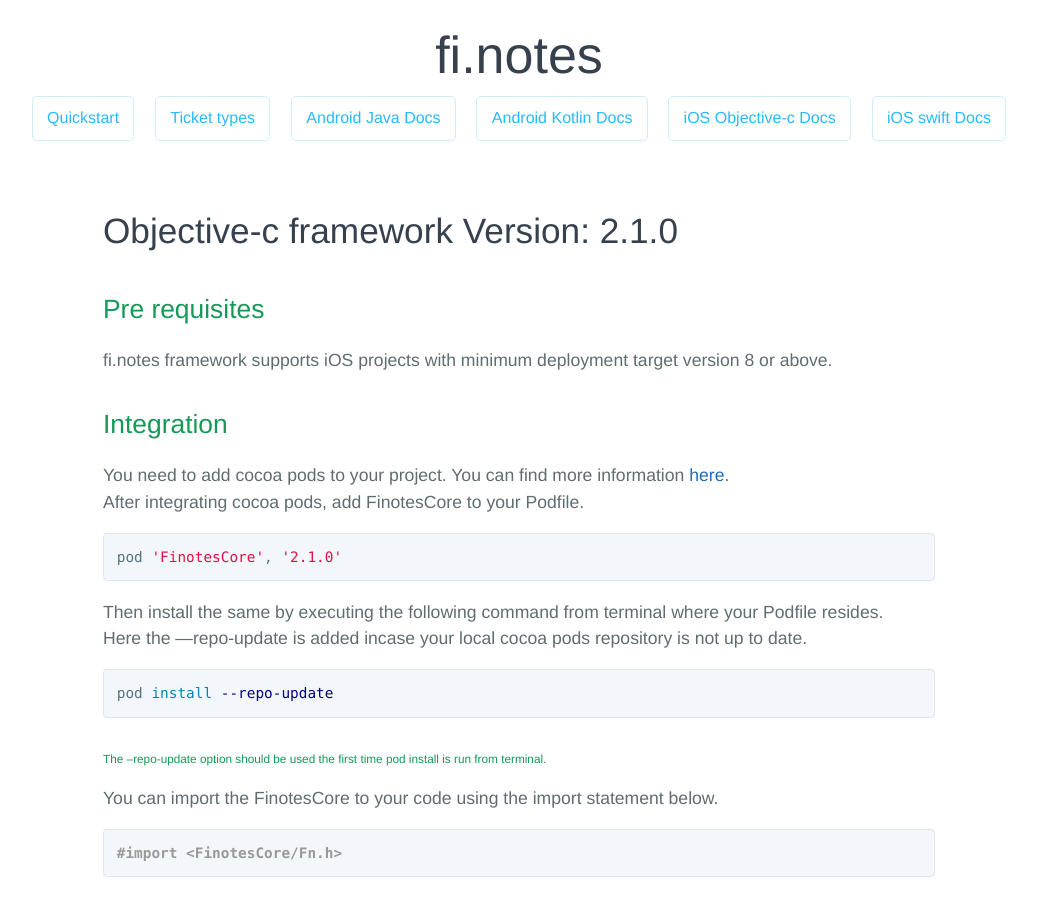
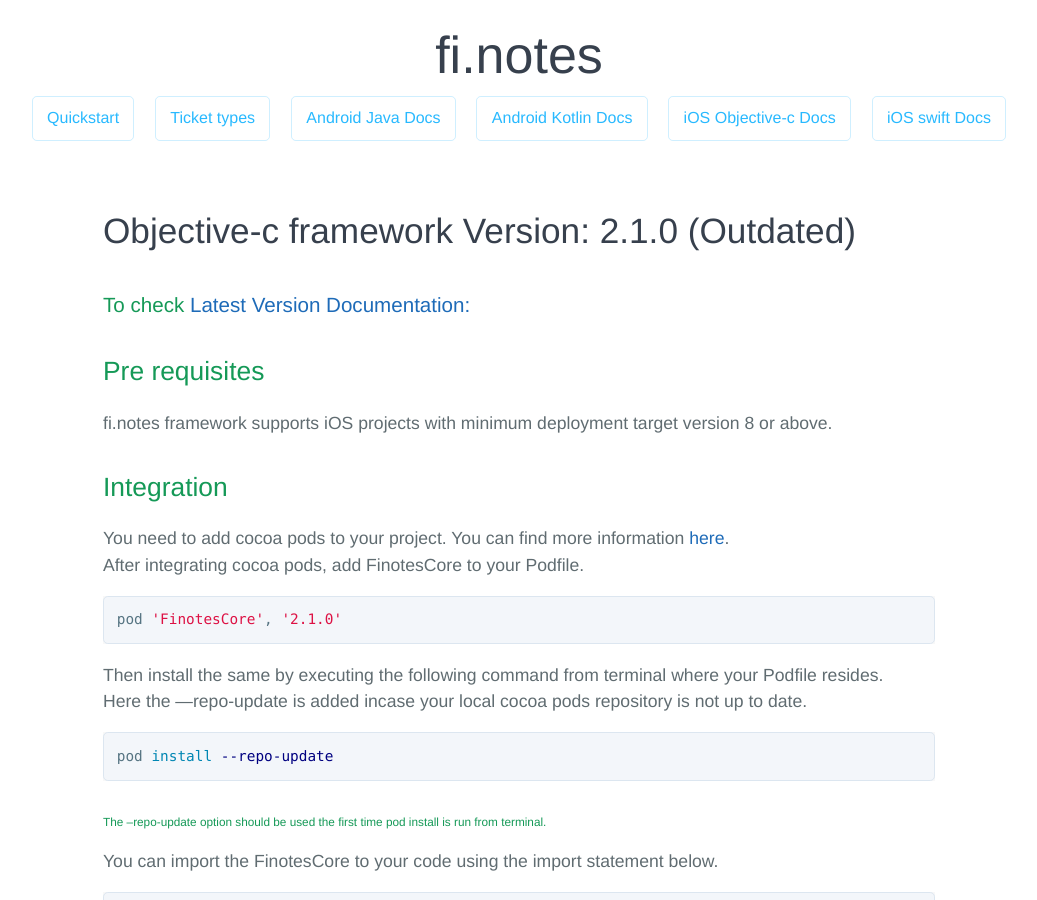
Before and after one commit to finotes/finotes.github.io, a Jekyll site: the page built from _posts/2018-01-19-ios-docs.md, in a window 1280 px wide and 900 px high. Shown: the whole window, without its empty margins (121-1158 px from the left). Built offline with Jekyll 4.4.1, drawn with Linux system fonts in a browser that asks for light colours; some web fonts are replaced.

Commit message:
Update 2018-01-19-ios-docs.md

```diff
--- a/_posts/2018-01-19-ios-docs.md
+++ b/_posts/2018-01-19-ios-docs.md
@@ -3,7 +3,9 @@ layout: post
 title: "iOS Objective-c Documentation"
 ---
 
-# Objective-c framework Version: 2.1.0
+# Objective-c framework Version: 2.1.0 (Outdated)
+
+### To check [Latest Version Documentation:](https://finotes.github.io/2018/02/02/objc-docs)
 
 ## Pre requisites
 
```
